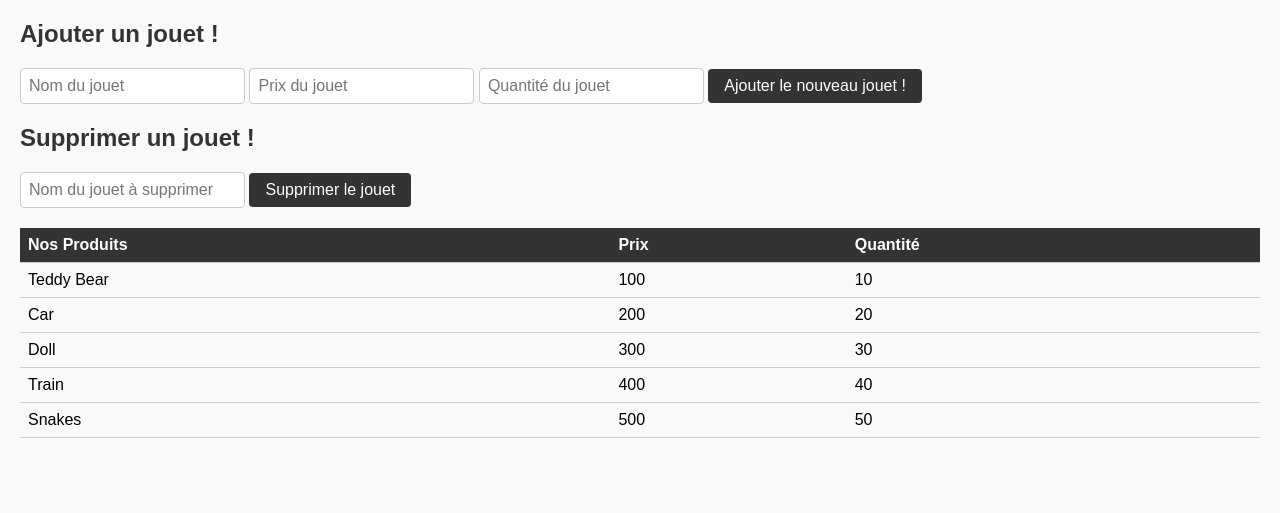
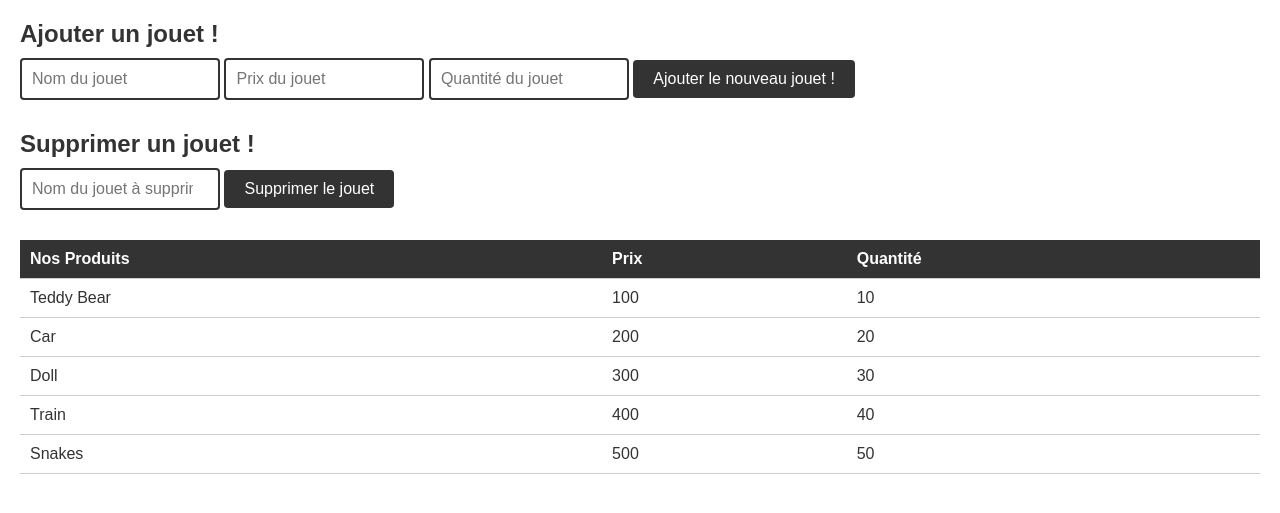
Before and after one commit to NathanGregoar/admin2-2022-2023, a PHP site: page / in a window 1280 px wide. Shown: the top 513 px of the page. Run offline with PHP 8.4, Linux system fonts and the light colour scheme; data comes from the database, SQL or seed files in the repository.

Commit message:
Update index.php

```diff
--- a/reseau_externe/web/sites/php/index.php
+++ b/reseau_externe/web/sites/php/index.php
@@ -43,6 +43,64 @@
 
         th, td {
             padding: 8px;
+            text-align: left;
+            border-bottom: 1px solid #ccc;
+        }
+
+        th {
+            background-color: #333;
+            color: #fff;
+        }
+
+        p.success {
+            color: green;
+        }
+
+        p.error {
+            color: red;
+        }
+
+        /* Styles specific to match the WoodyToys branding */
+        body {
+            background-color: #fff;
+            color: #333;
+        }
+
+        h2 {
+            color: #333;
+            font-size: 24px;
+            margin-bottom: 10px;
+        }
+
+        form {
+            margin-bottom: 30px;
+        }
+
+        input[type="search"] {
+            width: 200px;
+            padding: 10px;
+            font-size: 16px;
+            border: 2px solid #333;
+            border-radius: 4px;
+        }
+
+        button[type="submit"] {
+            padding: 10px 20px;
+            font-size: 16px;
+            background-color: #333;
+            color: #fff;
+            border: none;
+            border-radius: 4px;
+            cursor: pointer;
+        }
+
+        table {
+            width: 100%;
+            border-collapse: collapse;
+        }
+
+        th, td {
+            padding: 10px;
             text-align: left;
             border-bottom: 1px solid #ccc;
         }
```
